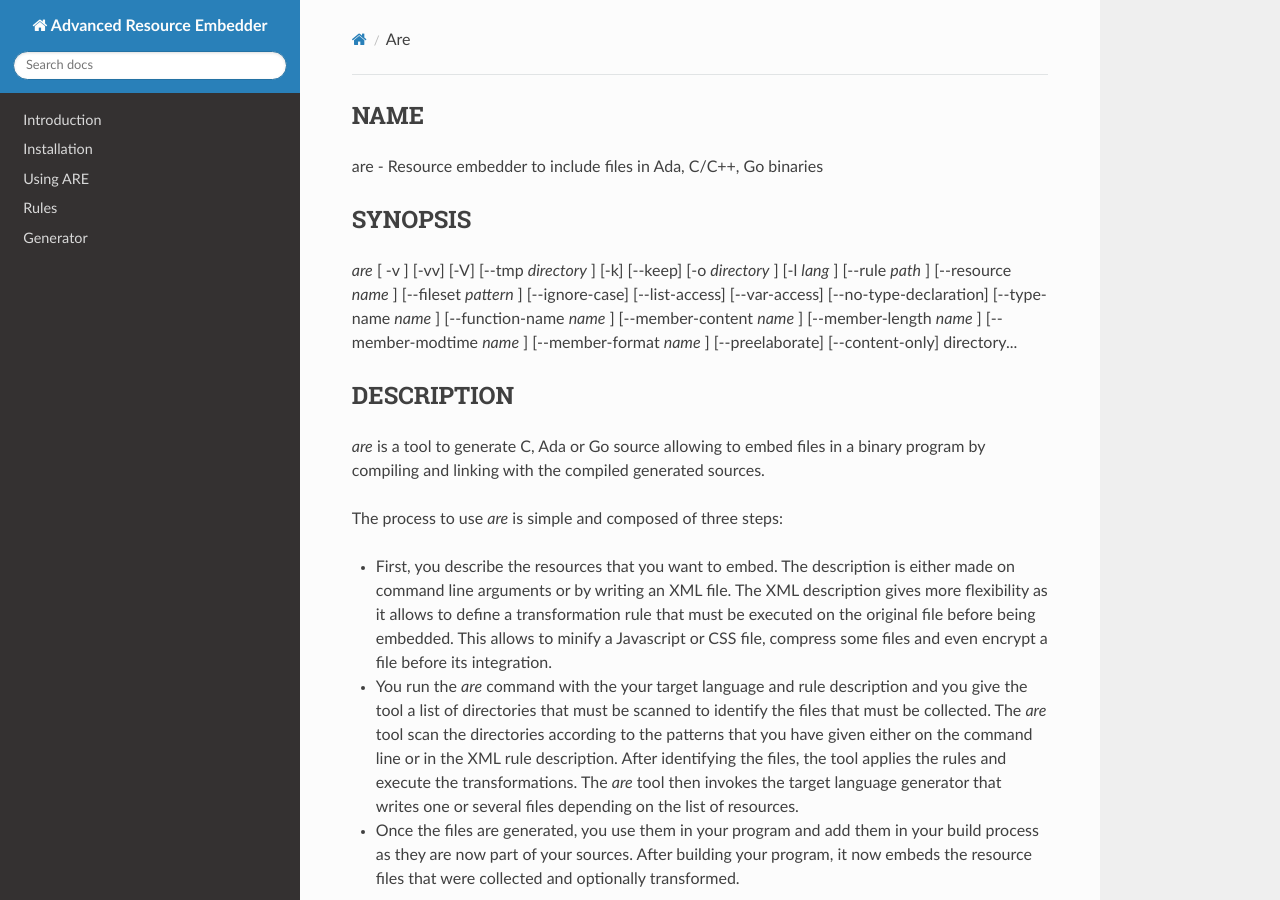
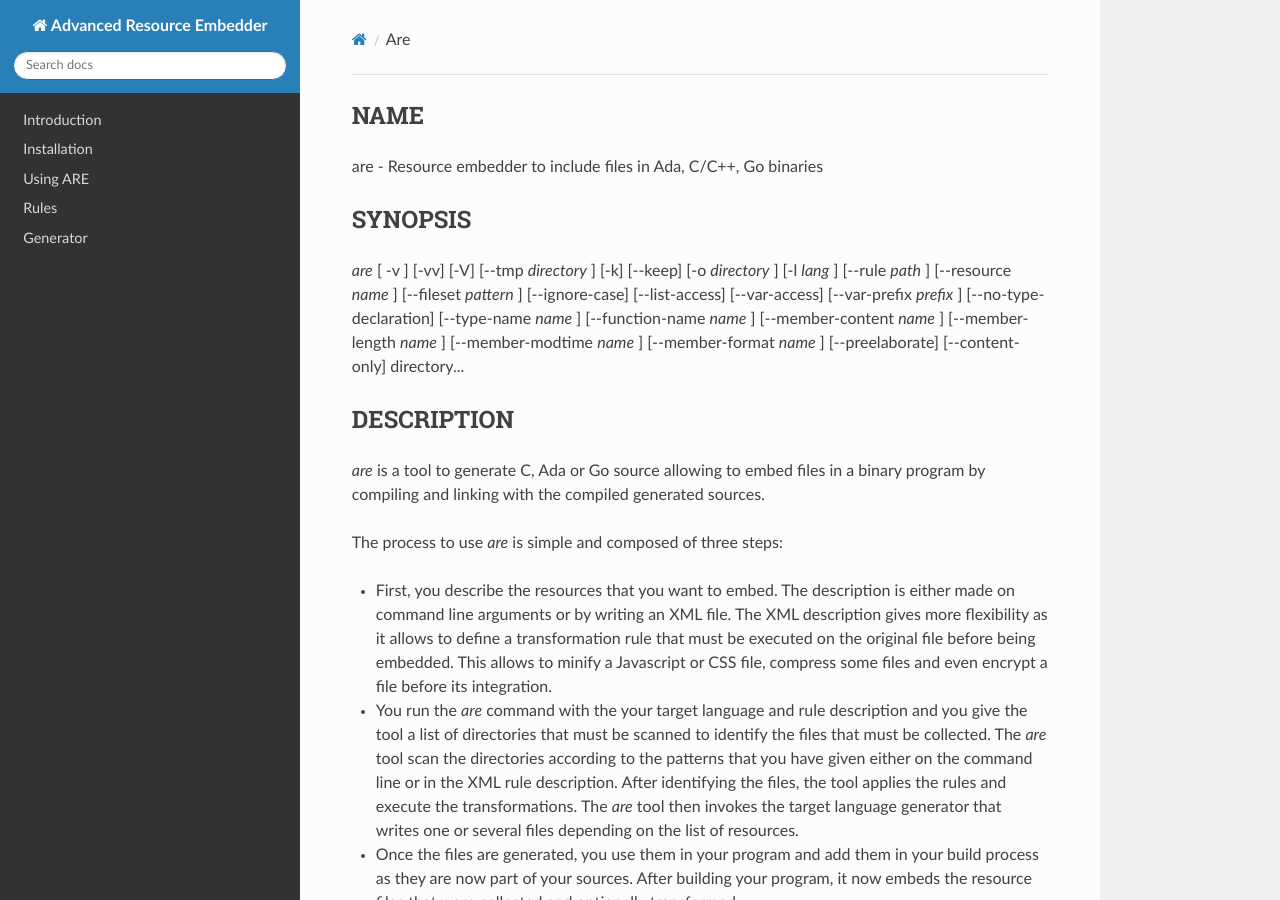
Before and after one commit to stcarrez/resource-embedder, an MkDocs documentation site: the page built from docs/are.md, in a window 1280 px wide and 900 px high. Built offline with MkDocs 1.6.1, drawn with Linux system fonts in a browser that asks for light colours; nearby versions of some CDN libraries; some of the changed text lies outside the part shown.

Commit message:
Document the new --var-prefix <prefix> option and build the documentation

````diff
--- a/docs/are.md
+++ b/docs/are.md
@@ -14,16 +14,18 @@ _path_ ] [--resource
 _name_ ]
     [--fileset
 _pattern_ ] [--ignore-case] [--list-access] [--var-access]
-    [--no-type-declaration] [--type-name
-_name_ ] [--function-name
+    [--var-prefix
+_prefix_ ] [--no-type-declaration] [--type-name
 _name_ ]
-    [--member-content
-_name_ ] [--member-length
+    [--function-name
+_name_ ] [--member-content
 _name_ ]
-    [--member-modtime
-_name_ ] [--member-format
+    [--member-length
+_name_ ] [--member-modtime
 _name_ ]
-    [--preelaborate] [--content-only] directory...
+    [--member-format
+_name_ ] [--preelaborate]
+    [--content-only] directory...
 
 
 ## DESCRIPTION
@@ -162,6 +164,12 @@ file.  By using the global variable, the program can access the resource
 directly.
 
 
+--var-prefix _prefix_
+Defines the prefix to be used for the variable declarations that give
+access access to each content.  This option implies the
+_--var-access_ option.
+
+
 --no-type-declaration
 Do not declare any type in the package specification.  It is assumed that the
 types used by the generated code is declared somewhere else and is visible during the
@@ -216,7 +224,7 @@ that identify the files.
 
 ```
  <package>
-  <resource name='help'>
+  <resource name='help' format='string'>
    <install mode='copy'>
      <fileset dir='help'>
       <include name='**/*.txt'/>
````
Also changed, not shown: docs/Are_Using.md (+16 -8 lines), 2 other files.
